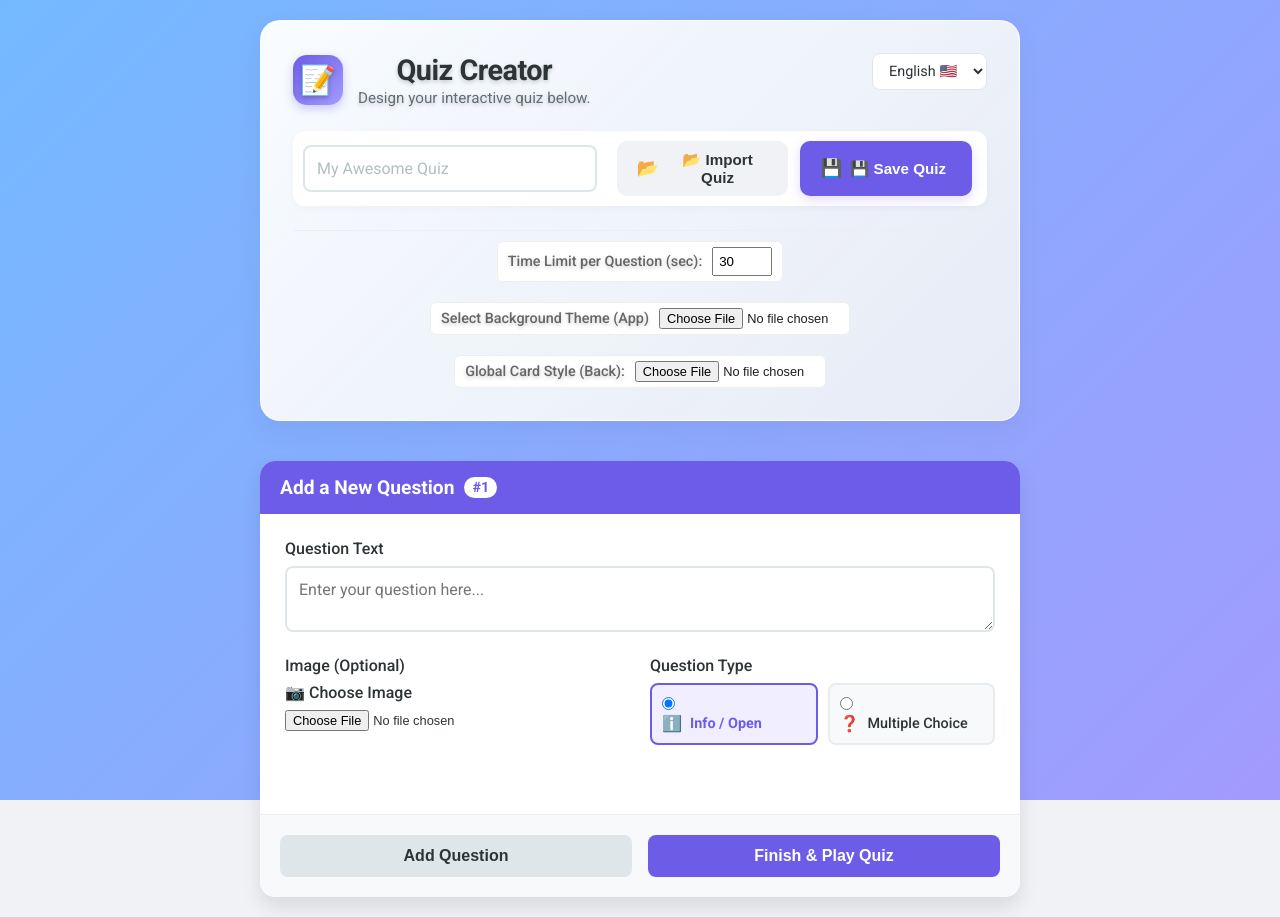
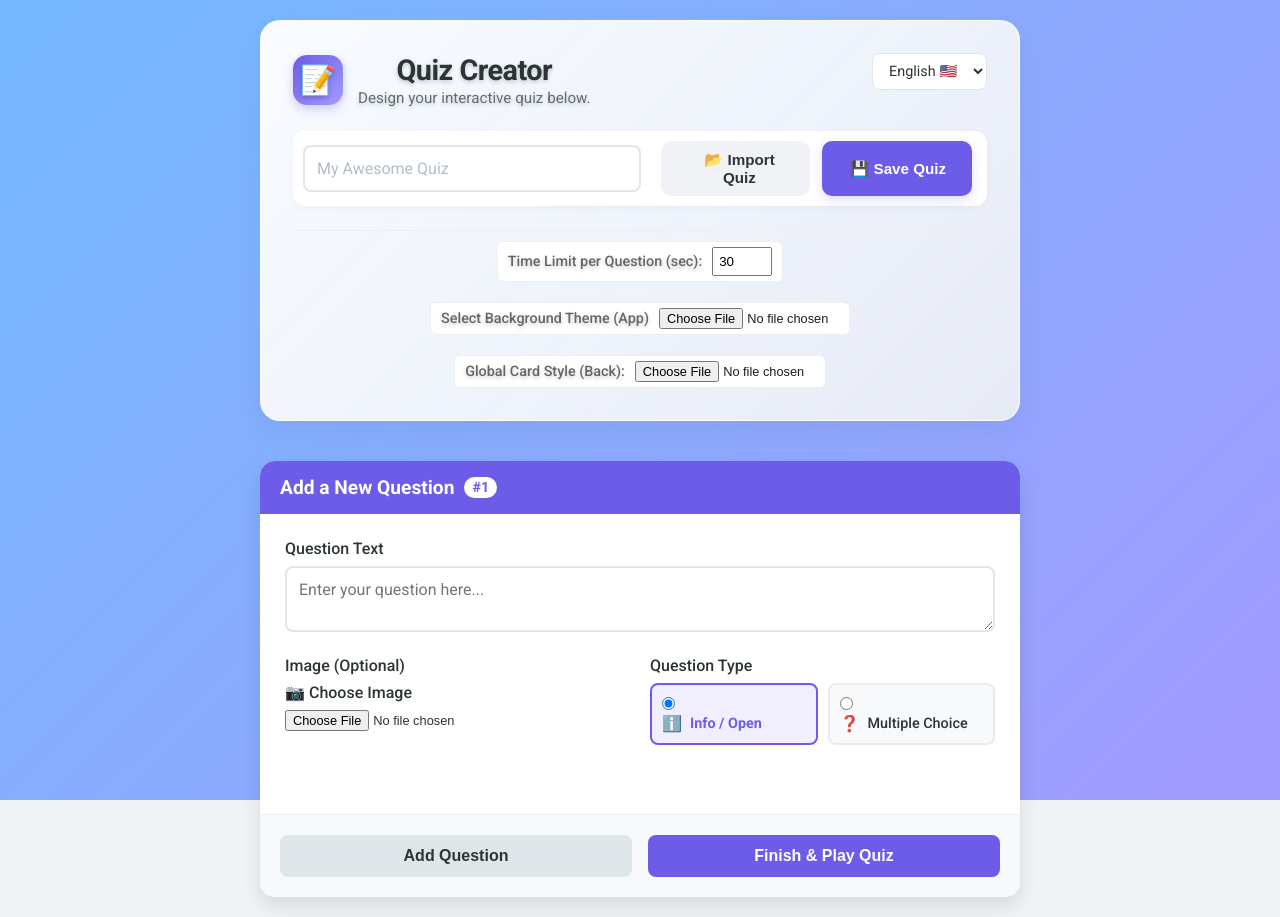
Before and after one commit to Safwen707/education_game, a plain HTML site: page docs/index.html in a window 1280 px wide. Drawn offline with Linux system fonts and the light colour scheme.

Commit message:
remove double icons

```diff
--- a/docs/index.html
+++ b/docs/index.html
@@ -43,12 +43,12 @@
                         <input type="file" id="import-quiz-input" accept=".json" style="display:none" onchange="importQuizFile(this)">
 
                         <button onclick="document.getElementById('import-quiz-input').click()" class="action-btn secondary">
-                            <span class="icon">📂</span>
+                            <span class="icon"></span>
                             <span data-i18n="importQuizBtn">Import</span>
                         </button>
 
                         <button onclick="saveQuiz()" class="action-btn primary">
-                            <span class="icon">💾</span>
+                            <span class="icon"></span>
                             <span data-i18n="saveQuizBtn">Save</span>
                         </button>
                     </div>
```
